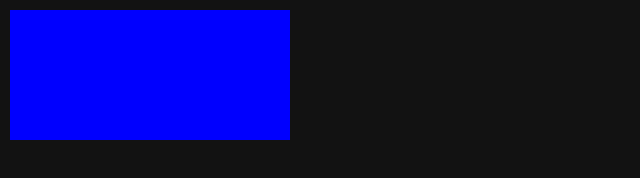
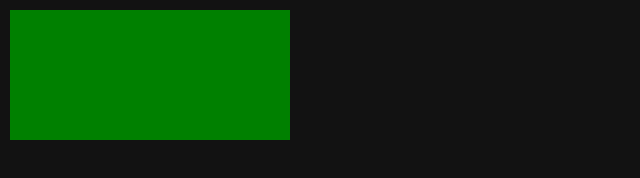
Before and after one commit to davlin0222/flowfield-canvas-effect, a website with bundled scripts: page index.html in a window 1280 px wide. Shown: the whole page, without its empty margins (0-640 px from the left). Built offline with nearby package versions, Linux system fonts and the light colour scheme.

Commit message:
Add render canvas effect module

```diff
--- a/index.html
+++ b/index.html
@@ -5,7 +5,7 @@
 		<meta name="viewport" content="width=device-width, initial-scale=1.0" />
 		<title>Flowfield Canvas Effect</title>
 		<link rel="stylesheet" href="style.css" />
-		<script src="./dist/script.js"></script>
+		<script type="module" src="./dist/script.js"></script>
 	</head>
 	<body>
 		<!-- canvas element is created in javascript -->
--- a/script.ts
+++ b/script.ts
@@ -1,13 +1,14 @@
+import { renderCanvasEffect } from "./src/render-canvas-effect.js";
+
 window.addEventListener("load", () => {
 	const canvas = document.createElement("canvas");
 	document.body.appendChild(canvas);
 
-	const ctx = canvas.getContext("2d");
-	if (!ctx) {
+	const canvasContext = canvas.getContext("2d");
+	if (!canvasContext) {
 		// Also check if the context was successfully obtained
 		console.error("2D rendering context not supported!");
 		return;
 	}
-	ctx.fillStyle = "blue";
-	ctx.fillRect(10, 10, canvas.width - 20, canvas.height - 20);
+	renderCanvasEffect(canvasContext);
 });
--- /dev/null
+++ b/src/render-canvas-effect.ts
@@ -0,0 +1,9 @@
+export function renderCanvasEffect(canvasContext: CanvasRenderingContext2D) {
+	canvasContext.fillStyle = "green";
+	canvasContext.fillRect(
+		10,
+		10,
+		canvasContext.canvas.width - 20,
+		canvasContext.canvas.height - 20
+	);
+}
--- a/tsconfig.json
+++ b/tsconfig.json
@@ -4,7 +4,7 @@
 		"emitDecoratorMetadata": true,
 		"experimentalDecorators": true,
 		"lib": ["es5", "dom"],
-		"module": "commonjs",
+		"module": "ES2015",
 		"moduleResolution": "node",
 		"noEmitOnError": true,
 		"noImplicitAny": false,
```
Also changed, not shown: dist/script.js, dist/src/canvas.js, dist/src/render-canvas-effect.js (added), src/canvas.ts (deleted), 3 other files.
